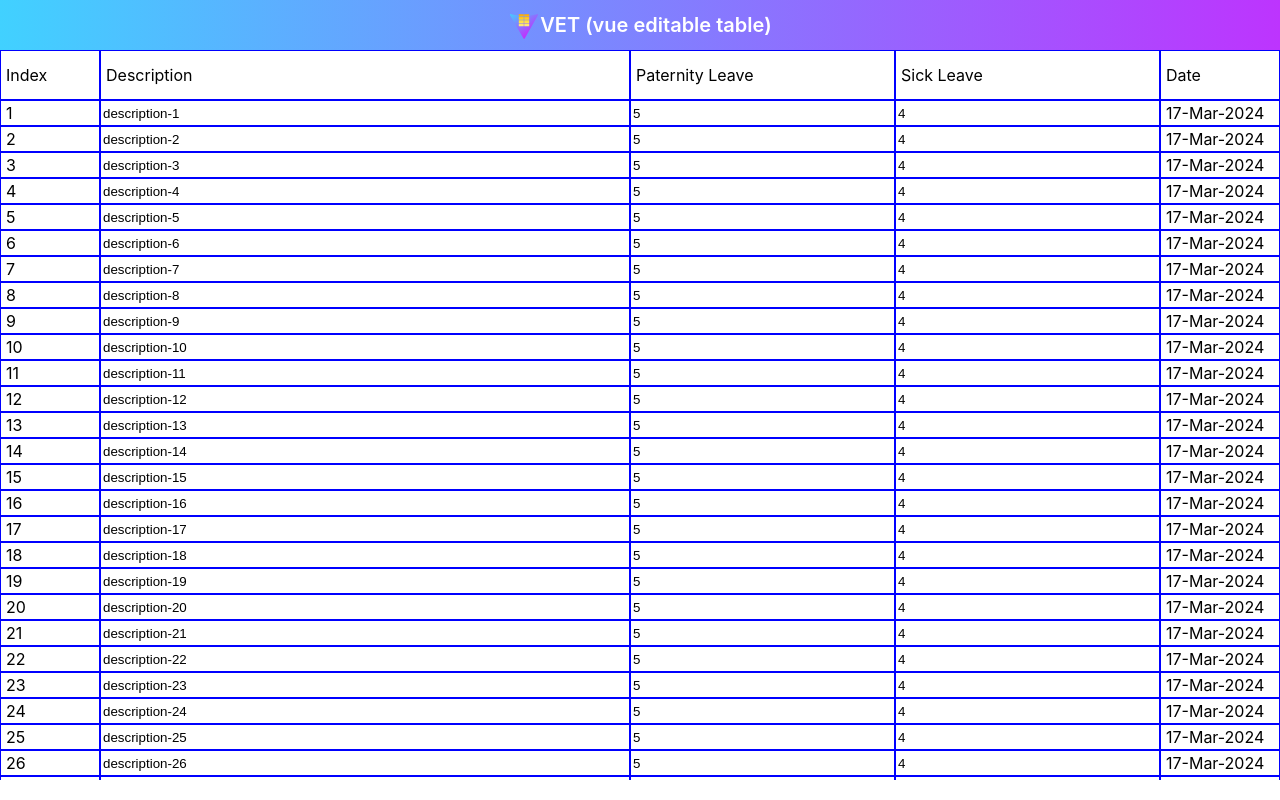
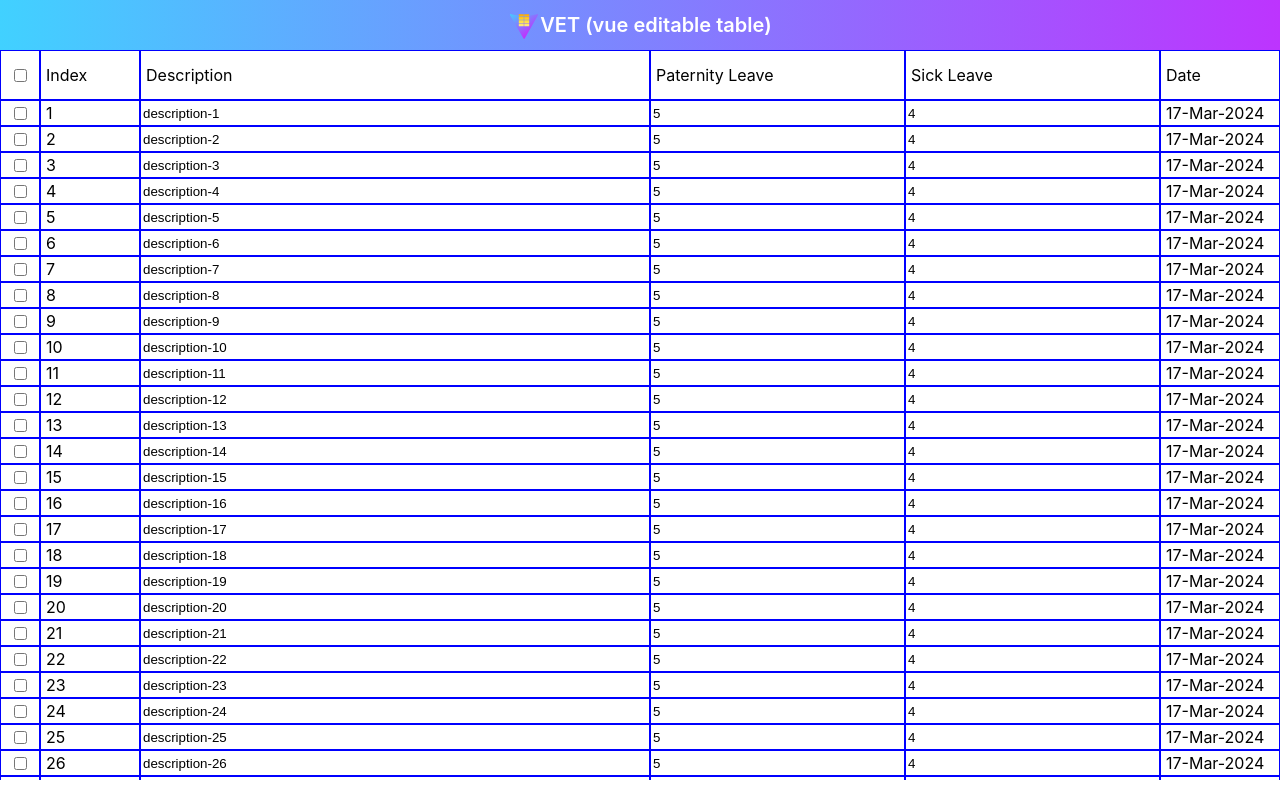
Before and after one commit to AgentSingle/vet, a Vue app: page / in a window 1280 px wide. Built offline with nearby package versions, Linux system fonts and the light colour scheme.

Commit message:
VERSION-0.5.9

```diff
--- a/src/components/VET/vue/veTableHeading.vue
+++ b/src/components/VET/vue/veTableHeading.vue
@@ -7,6 +7,9 @@ let props = defineProps({
 
 <template>
   <div class="veTableWrapper" :style="{ 'grid-template-columns': props.tableGridStyle }">
+    <div class="veTableContent" style="justify-content: center">
+      <input type="checkbox" name="myCheckbox" value="yes" />
+    </div>
     <div v-for="item in HeaderItems" :key="item.id" class="veTableContent">
       {{ item }}
     </div>
@@ -18,6 +21,7 @@ let props = defineProps({
   display: grid;
   text-align: left;
   color: black;
+  overflow: hidden;
 }
 
 .veTableContent {
--- a/src/components/VET/vue/vet.vue
+++ b/src/components/VET/vue/vet.vue
@@ -7,27 +7,32 @@ import { modifyObjectById, addOrReplaceObject } from "../js/algorithm.js";
 let tableGridStyle = ref("100px 1fr 1fr 1fr 1fr");
 let tableMinWidth = ref("800px");
 let vetTableHeaderItems = ref([]);
+let chckBoxWidth = ref(40);
 
 let props = defineProps({
   VetHederItems: Object,
-  VetDimensions: Object,
   vetDefaultItems: Object,
   vetData: Object,
 });
 
 onMounted(() => {
+  let cbWidth = chckBoxWidth.value;
+
   if (props.vetDefaultItems) {
     let dD = props.vetDefaultItems; // default data
 
     // MINIMUM WIDHT-SETUP OF THE SCROLLABLE TABLE
     let sumMinDimensions = dD.reduce((acc, obj) => acc + obj.minDimension, 0);
-    tableMinWidth.value = `${sumMinDimensions}px`;
+    tableMinWidth.value = `${cbWidth + sumMinDimensions}px`;
 
     // GIVING DIMENSION TO EACH INDIVIDUAL TABLE ROW
-    tableGridStyle.value = dD.map((value) => `${value.dimension}`).join(" ");
+    let gridStyle = dD.map((value) => `${value.dimension}`).join(" ");
+    tableGridStyle.value = `${cbWidth}px ${gridStyle}`;
+    console.warn(tableGridStyle.value);
 
     // CREATE HEADER TABLE NAME
     vetTableHeaderItems.value = dD.map((obj) => obj.name);
+    // headerItems.unshift("checkbox");
   }
 });
 
@@ -84,6 +89,14 @@ const setChangeValue = async (e) => {
       <!-- TABLE INDIVIDUAL ROW -->
       <div v-for="data in props.vetData" v-bind:key="data.id" class="vetBodyContent">
         <div class="vetTableWrapper" :style="{ 'grid-template-columns': tableGridStyle }">
+          <!-- STYLING INDIVIDUAL CHECKBOX -->
+          <div
+            class="vetTableContent"
+            style="display: flex; align-items: center; justify-content: center"
+          >
+            <input type="checkbox" name="myCheckbox" value="yes" />
+          </div>
+
           <!-- TABLE INDIVIDUAL CELL -->
           <div
             v-for="(item, index) in vetTableHeaderItems"
```
